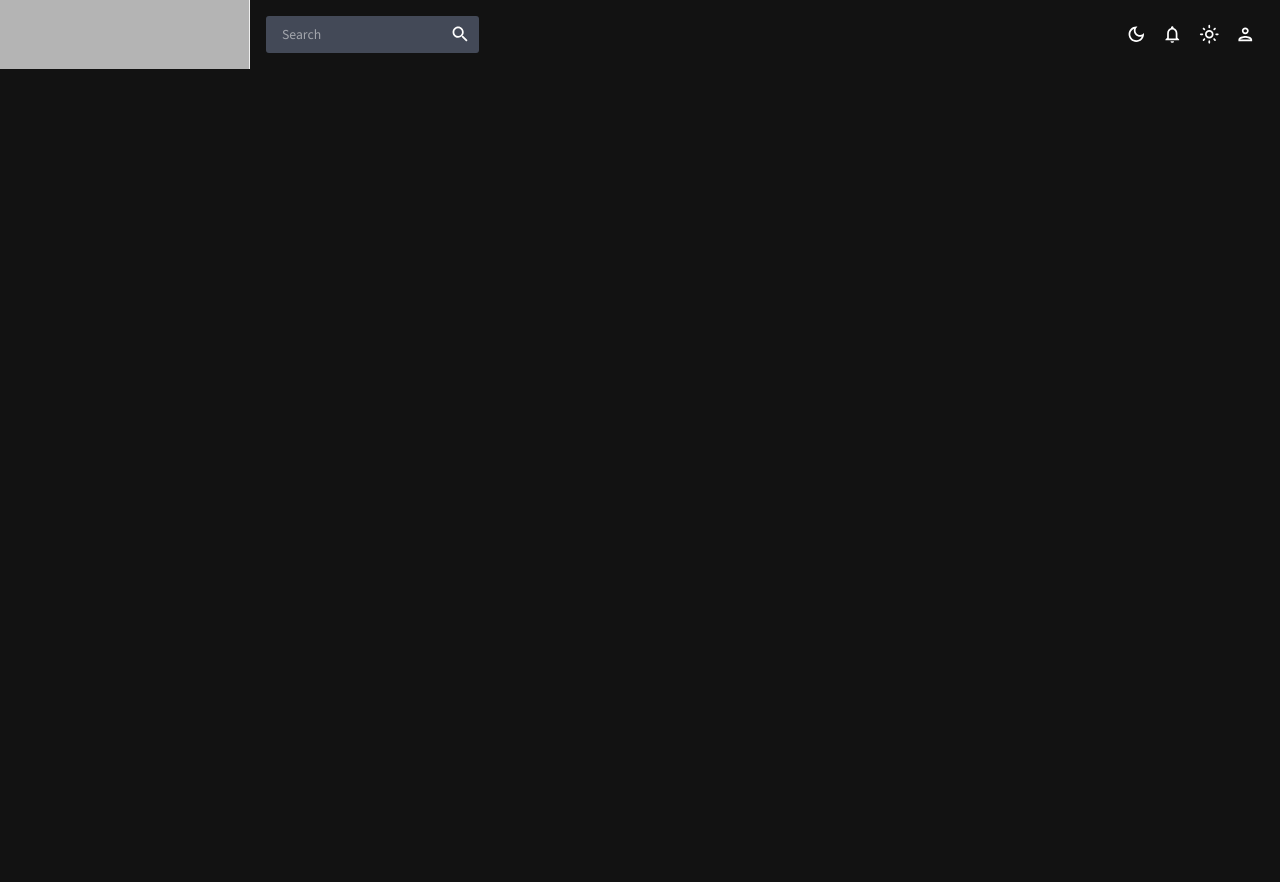
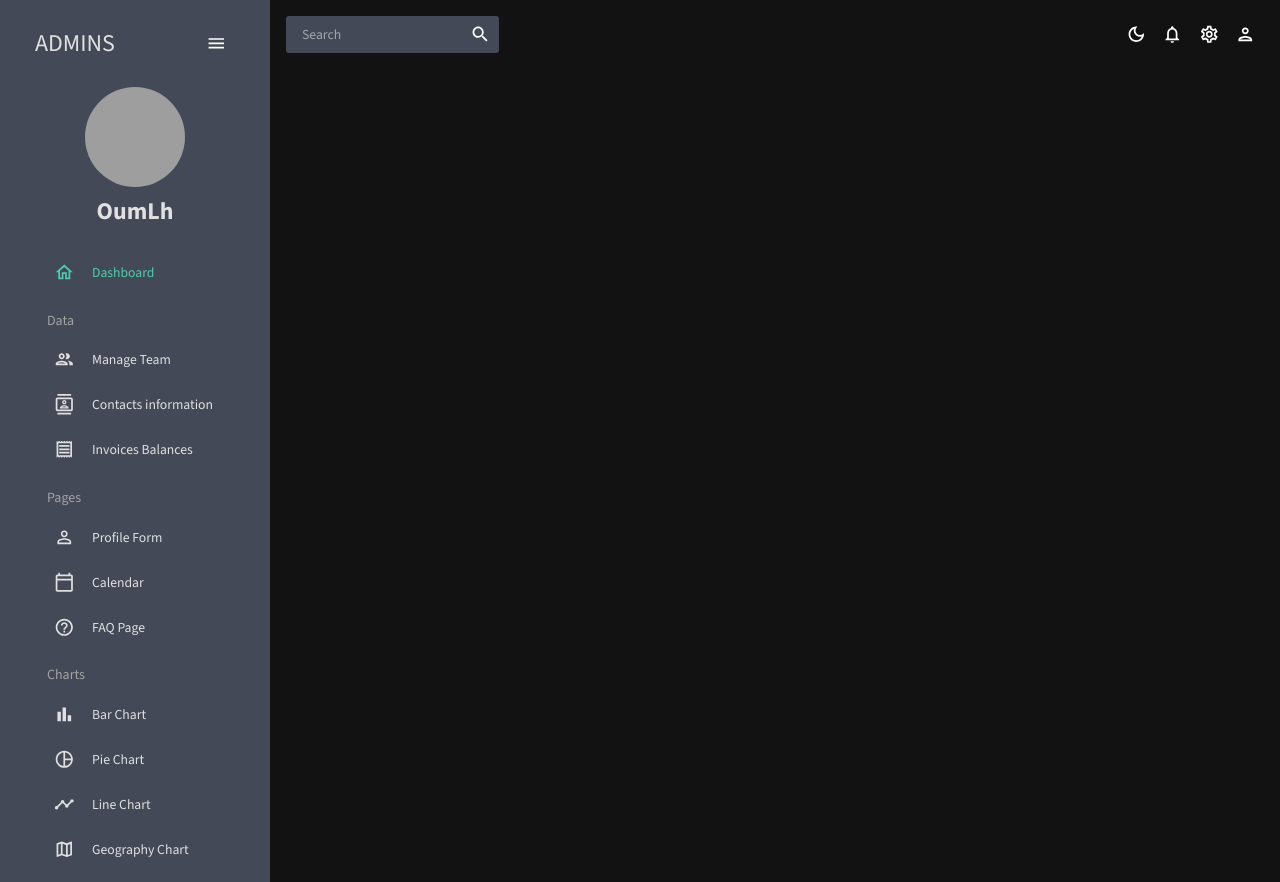
Before and after one commit to oumaimalharrak/react-admin, a React (Vite) app: page / in a window 1280 px wide. Before the commit the page ends 800 px from the top, so only its background shows below. Built offline with nearby package versions, Linux system fonts and the light colour scheme; grey boxes are pictures that could not be loaded.

Commit message:
sidebar added

```diff
--- a/package.json
+++ b/package.json
@@ -25,9 +25,10 @@
     "@nivo/line": "^0.83.0",
     "@nivo/pie": "^0.83.0",
     "formik": "^2.4.1",
+    "mui-image": "^1.0.7",
     "react": "^18.2.0",
     "react-dom": "^18.2.0",
-    "react-pro-sidebar": "^1.1.0-alpha.1",
+    "react-pro-sidebar": "^0.7.1",
     "react-router-dom": "^6.12.0",
     "yup": "^1.2.0"
   },
--- a/src/App.jsx
+++ b/src/App.jsx
@@ -2,7 +2,7 @@
 import { CssBaseline, ThemeProvider } from "@mui/material";
 import { Routes, Route } from "react-router-dom";
 import TopBar from './scenes/global/TopBar';
-import { Sidebar } from "react-pro-sidebar";
+import Sidebar from "./scenes/global/Sidebar";
 // import SideBar from './scenes/global/Sidebar';
 // import Dashboard from './scenes/dashboard'
 // import Team from './scenes/team'
--- a/src/scenes/global/Sidebar.jsx
+++ b/src/scenes/global/Sidebar.jsx
@@ -1,22 +1,222 @@
 import { useState } from "react";
-import { ProSidebar, Menu, MenuItem} from 'react-pro-sidebar'
-import 'react-pro-sidebar/dist/styles'
-import {Box, IconButton, Typography, useTheme} from '@mui/material'
-import {Link} from 'react-router-dom'
-import {tokens} from '../../Theme'
-import HomeOutlinedIcon from '@mui/icons-material/HomeOutlined';
-import PeopleOutlinedIcon from '@mui/icons-material/PeopleOutlined';
-import ContactsOutlinedIcon from '@mui/icons-material/ContactsOutlined';
-import ReceiptOutlinedIcon from '@mui/icons-material/ReceiptOutlined';
-import PersonOutlineOutlinedIcon from '@mui/icons-material/PersonOutlineOutlined';
-import CalendarTodayOutlinedIcon from '@mui/icons-material/CalendarTodayOutlined';
-import HelpOutlineOutlinedIcon from '@mui/icons-material/HelpOutlineOutlined';
-import BarChartOutlinedIcon from '@mui/icons-material/BarChartOutlined';
-import PieChartOutlineOutlinedIcon from '@mui/icons-material/PieChartOutlineOutlined';
-import TimelineOutlinedIcon from '@mui/icons-material/TimelineOutlined';
-import MapOutlinedIcon from '@mui/icons-material/MapOutlined';
+import { ProSidebar, Menu, MenuItem } from "react-pro-sidebar";
+import "react-pro-sidebar/dist/css/styles.css";
+import { Box, IconButton, Typography, useTheme } from "@mui/material";
+import Image from "mui-image";
+import { Link } from "react-router-dom";
+import { tokens } from "../../Theme";
+import HomeOutlinedIcon from "@mui/icons-material/HomeOutlined";
+import PeopleOutlinedIcon from "@mui/icons-material/PeopleOutlined";
+import ContactsOutlinedIcon from "@mui/icons-material/ContactsOutlined";
+import ReceiptOutlinedIcon from "@mui/icons-material/ReceiptOutlined";
+import PersonOutlineOutlinedIcon from "@mui/icons-material/PersonOutlineOutlined";
+import CalendarTodayOutlinedIcon from "@mui/icons-material/CalendarTodayOutlined";
+import HelpOutlineOutlinedIcon from "@mui/icons-material/HelpOutlineOutlined";
+import BarChartOutlinedIcon from "@mui/icons-material/BarChartOutlined";
+import PieChartOutlineOutlinedIcon from "@mui/icons-material/PieChartOutlineOutlined";
+import TimelineOutlinedIcon from "@mui/icons-material/TimelineOutlined";
+import MapOutlinedIcon from "@mui/icons-material/MapOutlined";
+import MenuOutlinedIcon from "@mui/icons-material/MenuOutlined";
 
-const Sidebar =()=>{
-    return <div>Sidebar</div>
-}
+export const Item = ({ title, to, icon, selected, setSelected }) => {
+  const theme = useTheme();
+  const colors = tokens(theme.palette.mode);
+  return (
+    <MenuItem
+      active={selected === title}
+      style={{
+        color: colors.grey[100],
+      }}
+      onClick={() => setSelected(title)}
+      icon={icon}
+      routerLink={<Link to={to}/>}
+    >
+      <Typography>{title}</Typography>
+
+    </MenuItem>
+  );
+};
+const Sidebar = () => {
+  const theme = useTheme();
+  const colors = tokens(theme.palette.mode);
+  const [isCollapsed, setIscollapsed] = useState(false);
+  const [selected, setSelected] = useState("Dashboard");
+
+  return (
+    <Box
+      sx={{
+        position: "sticky",
+        display: "flex",
+        "& .pro-sidebar-inner": {
+          background: `${colors.primary[400]} !important`,
+        },
+        "& .pro-icon-wrapper": {
+          backgroundColor: "transparent !important",
+        },
+        "& .pro-inner-item": {
+          padding: "5px 35px 5px 20px !important",
+        },
+        "& .pro-inner-item:hover": {
+          color: "#868dfb !important",
+        },
+        "& .pro-menu-item.active": {
+          color: `${colors.greenAccent[500]} !important`,
+          backgroundColor: "transparent !important",        },
+      }}
+    >
+      <ProSidebar collapsed={isCollapsed}>
+        <Menu iconShape="square">
+          <MenuItem
+            onClick={() => setIscollapsed(!isCollapsed)}
+            icon={isCollapsed ? <MenuOutlinedIcon /> :undefined}
+            style={{
+              margin: "10px 0 20px 0",
+              color: colors.grey[100],
+            }}
+          >
+            {!isCollapsed && (
+              <Box
+                display="flex"
+                justifyContent="space-between"
+                alignItems="center"
+                ml="15px"
+              >
+
+                <Typography variant="h3" color={colors.grey[100]}>
+                  ADMINS
+                </Typography>
+                <IconButton onClick={() => setIscollapsed(!isCollapsed)}>
+                  <MenuOutlinedIcon />
+                </IconButton>
+              </Box>
+            )}
+          </MenuItem>
+          {!isCollapsed && (
+            <Box mb="25px">
+              <Box display="flex" justifyContent="center" alignItems="center">
+                <img
+                  alt="profile-user"
+                  width="100px"
+                  height="100px"
+                  src={`../../assets/profile-user.png`}
+                  style={{ cursor: "pointer", borderRadius: "50%" }}
+                />
+              </Box>
+              <Box textAlign="center">
+                <Typography
+                  variant="h3"
+                  color={colors.grey[100]}
+                  fontWeight="bold"
+                  sx={{ m: "10px 0 0 0" }}
+                >
+                  OumLh
+                </Typography>
+              </Box>
+            </Box>
+          )}
+
+          <Box paddingLeft={isCollapsed ? undefined : "10%"}>
+            <Item
+              title="Dashboard"
+              to="/"
+              icon={<HomeOutlinedIcon />}
+              selected={selected}
+              setSelected={setSelected}
+            />
+            <Typography
+              variant="h6"
+              color={colors.grey[300]}
+              sx={{ m: "15px 0 5px 20px" }}
+            >
+              Data
+            </Typography>
+            <Item
+              title="Manage Team"
+              to="/team"
+              icon={<PeopleOutlinedIcon/>}
+              selected={selected}
+              setSelected={setSelected}
+            />
+              <Item
+              title="Contacts information"
+              to="/contacts"
+              icon={<ContactsOutlinedIcon/>}
+              selected={selected}
+              setSelected={setSelected}
+            />  <Item
+            title="Invoices Balances"
+            to="/invoices"
+            icon={<ReceiptOutlinedIcon/>}
+            selected={selected}
+            setSelected={setSelected}
+          />
+           <Typography
+              variant="h6"
+              color={colors.grey[300]}
+              sx={{ m: "15px 0 5px 20px" }}
+            >
+              Pages
+            </Typography>
+           <Item
+          title="Profile Form"
+          to="/form"
+          icon={<PersonOutlineOutlinedIcon/>}
+          selected={selected}
+          setSelected={setSelected}
+        />
+        <Item
+        title="Calendar"
+        to="/calendar"
+        icon={<CalendarTodayOutlinedIcon/>}
+        selected={selected}
+        setSelected={setSelected}
+      />
+      <Item
+        title="FAQ Page"
+        to="/faq"
+        icon={<HelpOutlineOutlinedIcon/>}
+        selected={selected}
+        setSelected={setSelected}
+      />
+       <Typography
+              variant="h6"
+              color={colors.grey[300]}
+              sx={{ m: "15px 0 5px 20px" }}
+            >
+              Charts
+            </Typography>
+            <Item
+        title="Bar Chart"
+        to="/bar"
+        icon={<BarChartOutlinedIcon/>}
+        selected={selected}
+        setSelected={setSelected}
+      />
+      <Item
+        title="Pie Chart"
+        to="/pie"
+        icon={<PieChartOutlineOutlinedIcon/>}
+        selected={selected}
+        setSelected={setSelected}
+      />
+      <Item
+        title="Line Chart"
+        to="/line"
+        icon={<TimelineOutlinedIcon/>}
+        selected={selected}
+        setSelected={setSelected}
+      />
+      <Item
+        title="Geography Chart"
+        to="/geography"
+        icon={<MapOutlinedIcon/>}
+        selected={selected}
+        setSelected={setSelected}
+      />
+          </Box>
+        </Menu>
+      </ProSidebar>
+    </Box>
+  );
+};
 export default Sidebar;
--- a/src/scenes/global/TopBar.jsx
+++ b/src/scenes/global/TopBar.jsx
@@ -4,7 +4,7 @@
 import InputBase from "@mui/material/InputBase";
 import LightModeOutlinedIcon from "@mui/icons-material/LightModeOutlined";
 import NotificationsNoneOutlinedIcon from '@mui/icons-material/NotificationsNoneOutlined';
-import SettingOutlinedIcon from "@mui/icons-material/LightModeOutlined";
+import SettingsOutlinedIcon from '@mui/icons-material/SettingsOutlined';
 import PersonOutlinedIcon from "@mui/icons-material/PersonOutlined";
 import SearchIcon from "@mui/icons-material/Search";
 import { DarkModeOutlined } from "@mui/icons-material";
@@ -40,7 +40,7 @@
           <NotificationsNoneOutlinedIcon />
         </IconButton>
         <IconButton type="button">
-          <SettingOutlinedIcon />
+          <SettingsOutlinedIcon />
         </IconButton>
         <IconButton type="button">
           <PersonOutlinedIcon />
```
Also changed, not shown: src/assets/profile-user.png (added), 1 other file (tests, documents, lock files or other folders).
